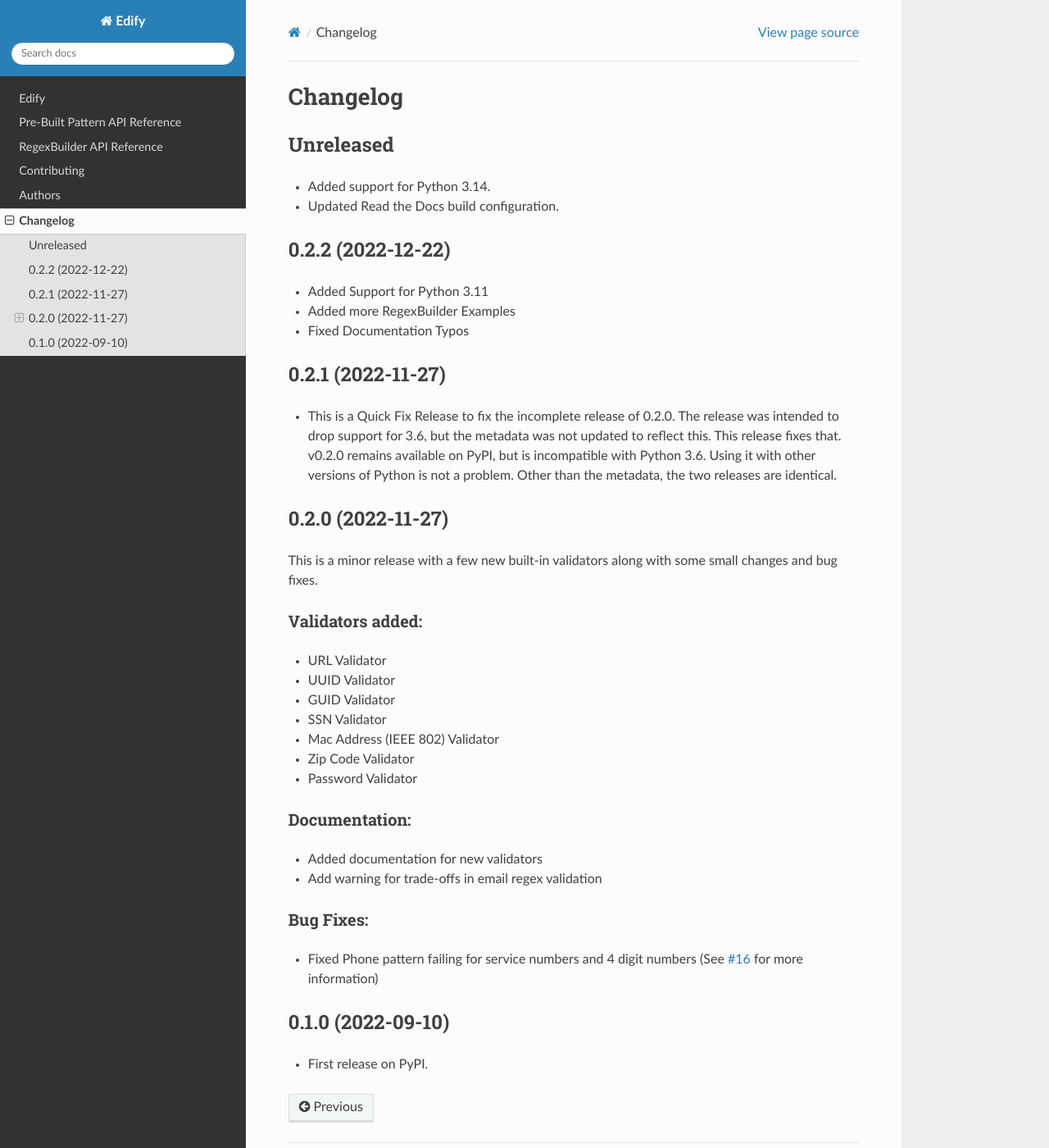
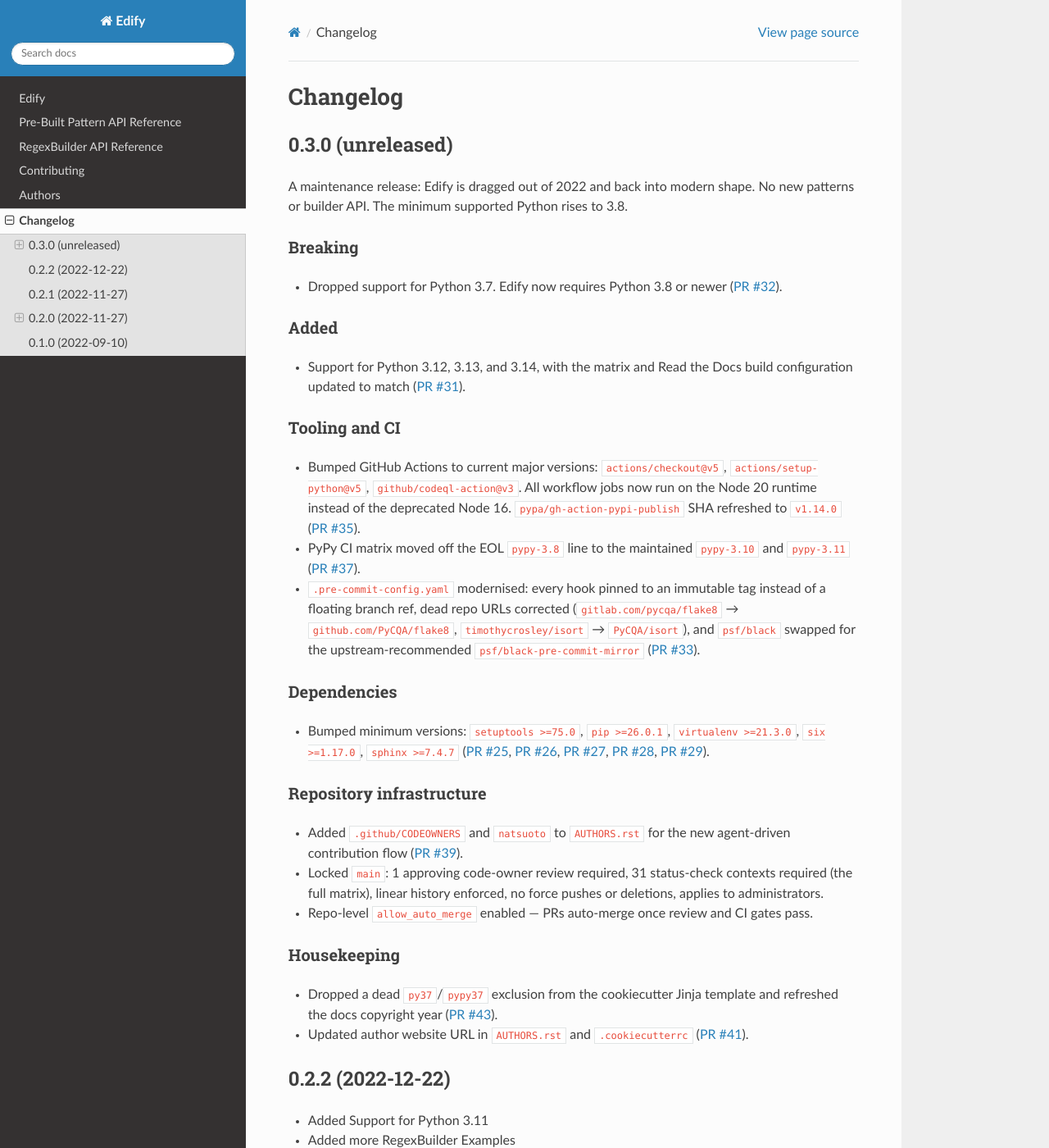
Before and after one commit to luciferreeves/edify, a Sphinx documentation site: the page built from docs/changelog.rst, in a window 1280 px wide and 1400 px high. Shown: the whole window at 82% size. Built offline with Sphinx 7.4.7 and the Read the Docs theme 3.1.0, drawn with Linux system fonts in a browser that asks for light colours.

Commit message:
chore(release): bump version to 0.3.0 and write changelog
Park the metadata at 0.3.0. This is not the release — the changelog
header stays "(unreleased)" and we'll swap in a date when we actually
tag.

- setup.py, docs/conf.py, src/edify/__init__.py, .bumpversion.cfg:
  0.2.2 -> 0.3.0.
- README.rst: bump both `commits-since/v0.2.2` shields to v0.3.0.
  The shield will 404 until v0.3.0 is tagged, which is an accepted
  trade-off for keeping `bumpversion` config consistent.
- CHANGELOG.rst: replace Copilot's stub `Unreleased` heading with a
  real `0.3.0 (unreleased)` entry covering everything since 0.2.2 —
  Python 3.7 drop (#32), 3.12/3.13/3.14 support and RTD updates
  (#31), GitHub Actions and PyPy and pre-commit modernization
  (#33, #35, #37), dependency floor bumps (#25-#29), repo
  infrastructure (#39), and housekeeping (#41, #43).
- docs/conf.py: fix `extlinks` caption format. The old style — a bare
  prefix string like 'PR #' — was deprecated in Sphinx 5 and removed
  in Sphinx 6, but the bug stayed latent because no existing
  CHANGELOG entry actually used the `:pr:` or `:issue:` roles. The
  new changelog uses `:pr:` for every cross-reference, which is what
  surfaced the breakage in the docs CI job. Updated both captions to
  the modern `'PR #%s'` / `'#%s'` form.

Closes #44

```diff
--- a/CHANGELOG.rst
+++ b/CHANGELOG.rst
@@ -1,10 +1,45 @@
 
 Changelog
 =========
-Unreleased
-----------
-* Added support for Python 3.14.
-* Updated Read the Docs build configuration.
+0.3.0 (unreleased)
+------------------
+
+A maintenance release: Edify is dragged out of 2022 and back into modern shape. No new patterns or builder API. The minimum supported Python rises to 3.8.
+
+Breaking
+~~~~~~~~
+
+* Dropped support for Python 3.7. Edify now requires Python 3.8 or newer (:pr:`32`).
+
+Added
+~~~~~
+
+* Support for Python 3.12, 3.13, and 3.14, with the matrix and Read the Docs build configuration updated to match (:pr:`31`).
+
+Tooling and CI
+~~~~~~~~~~~~~~
+
+* Bumped GitHub Actions to current major versions: ``actions/checkout@v5``, ``actions/setup-python@v5``, ``github/codeql-action@v3``. All workflow jobs now run on the Node 20 runtime instead of the deprecated Node 16. ``pypa/gh-action-pypi-publish`` SHA refreshed to ``v1.14.0`` (:pr:`35`).
+* PyPy CI matrix moved off the EOL ``pypy-3.8`` line to the maintained ``pypy-3.10`` and ``pypy-3.11`` (:pr:`37`).
+* ``.pre-commit-config.yaml`` modernised: every hook pinned to an immutable tag instead of a floating branch ref, dead repo URLs corrected (``gitlab.com/pycqa/flake8`` → ``github.com/PyCQA/flake8``, ``timothycrosley/isort`` → ``PyCQA/isort``), and ``psf/black`` swapped for the upstream-recommended ``psf/black-pre-commit-mirror`` (:pr:`33`).
+
+Dependencies
+~~~~~~~~~~~~
+
+* Bumped minimum versions: ``setuptools >=75.0``, ``pip >=26.0.1``, ``virtualenv >=21.3.0``, ``six >=1.17.0``, ``sphinx >=7.4.7`` (:pr:`25`, :pr:`26`, :pr:`27`, :pr:`28`, :pr:`29`).
+
+Repository infrastructure
+~~~~~~~~~~~~~~~~~~~~~~~~~
+
+* Added ``.github/CODEOWNERS`` and ``natsuoto`` to ``AUTHORS.rst`` for the new agent-driven contribution flow (:pr:`39`).
+* Locked ``main``: 1 approving code-owner review required, 31 status-check contexts required (the full matrix), linear history enforced, no force pushes or deletions, applies to administrators.
+* Repo-level ``allow_auto_merge`` enabled — PRs auto-merge once review and CI gates pass.
+
+Housekeeping
+~~~~~~~~~~~~
+
+* Dropped a dead ``py37``/``pypy37`` exclusion from the cookiecutter Jinja template and refreshed the docs copyright year (:pr:`43`).
+* Updated author website URL in ``AUTHORS.rst`` and ``.cookiecutterrc`` (:pr:`41`).
 
 0.2.2 (2022-12-22)
 ------------------
--- a/README.rst
+++ b/README.rst
@@ -36,9 +36,9 @@
     :alt: Supported implementations
     :target: https://pypi.org/project/edify
 
-.. image:: https://img.shields.io/github/commits-since/luciferreeves/edify/v0.2.2.svg
+.. image:: https://img.shields.io/github/commits-since/luciferreeves/edify/v0.3.0.svg
     :alt: Commits since latest release
-    :target: https://github.com/luciferreeves/edify/compare/v0.2.2...main
+    :target: https://github.com/luciferreeves/edify/compare/v0.3.0...main
 
 
 
--- a/docs/conf.py
+++ b/docs/conf.py
@@ -20,14 +20,21 @@
 year = '2022-2026'
 author = 'Bobby'
 copyright = '{0}, {1}'.format(year, author)
-version = release = '0.2.2'
+version = release = '0.3.0'
 
 pygments_style = 'trac'
 templates_path = ['.']
 extlinks = {
-    'issue': ('https://github.com/luciferreeves/edify/issues/%s', '#'),
-    'pr': ('https://github.com/luciferreeves/edify/pull/%s', 'PR #'),
+    'issue': ('https://github.com/luciferreeves/edify/issues/%s', '#%s'),
+    'pr': ('https://github.com/luciferreeves/edify/pull/%s', 'PR #%s'),
 }
+# The "commits since latest release" shield in README.rst targets a
+# `compare/vX.Y.Z...main` URL, which 404s during the window between
+# bumping the version and tagging the release. Skip it in linkcheck
+# rather than letting docs CI fail every time we bump.
+linkcheck_ignore = [
+    r'https://github\.com/luciferreeves/edify/compare/v\d+\.\d+\.\d+\.\.\.main',
+]
 # on_rtd is whether we are on readthedocs.org
 on_rtd = os.environ.get('READTHEDOCS', None) == 'True'
 
--- a/setup.py
+++ b/setup.py
@@ -20,7 +20,7 @@
 
 setup(
     name='edify',
-    version='0.2.2',
+    version='0.3.0',
     license='Apache-2.0',
     description='Regular Expressions Made Simple',
     long_description='{}\n{}'.format(
--- a/src/edify/__init__.py
+++ b/src/edify/__init__.py
@@ -1,4 +1,4 @@
 # flake8: noqa
 
-__version__ = '0.2.2'
+__version__ = '0.3.0'
 from .builder.builder import RegexBuilder
```
Also changed, not shown: .bumpversion.cfg.
